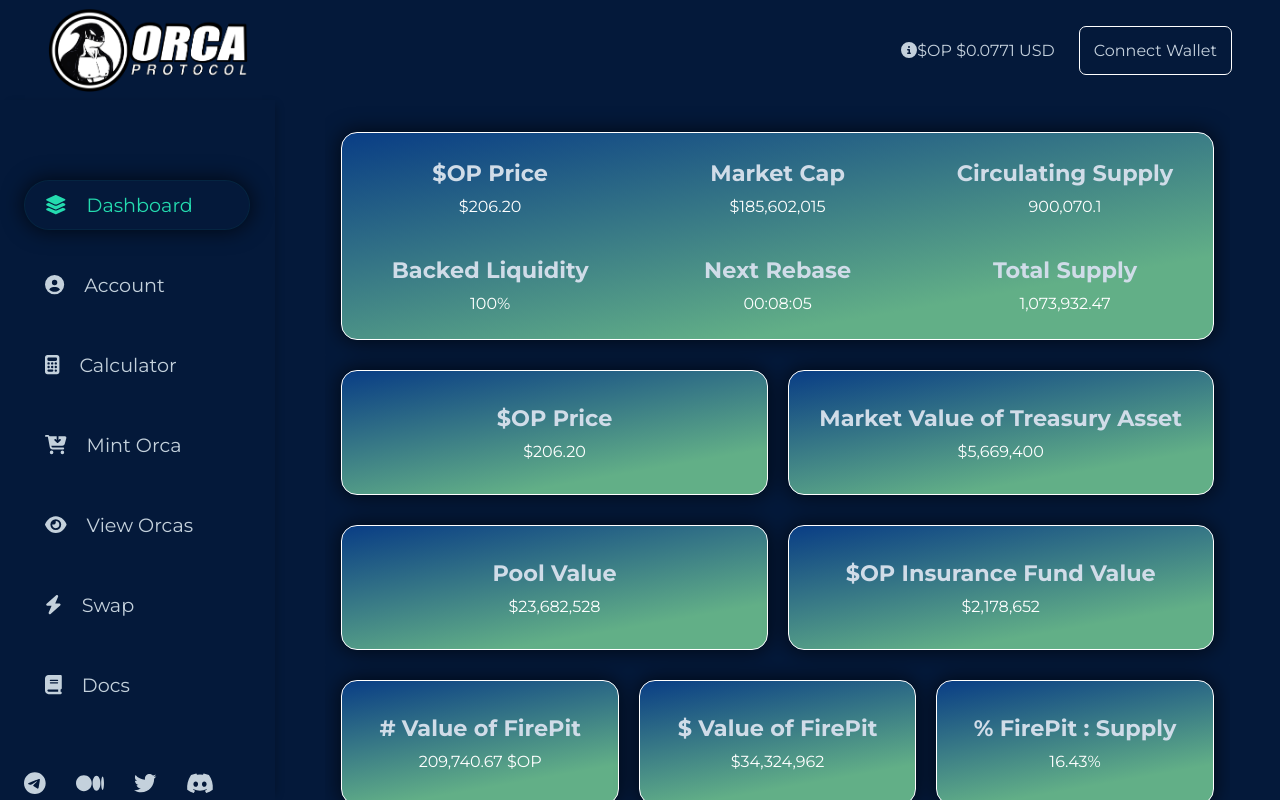
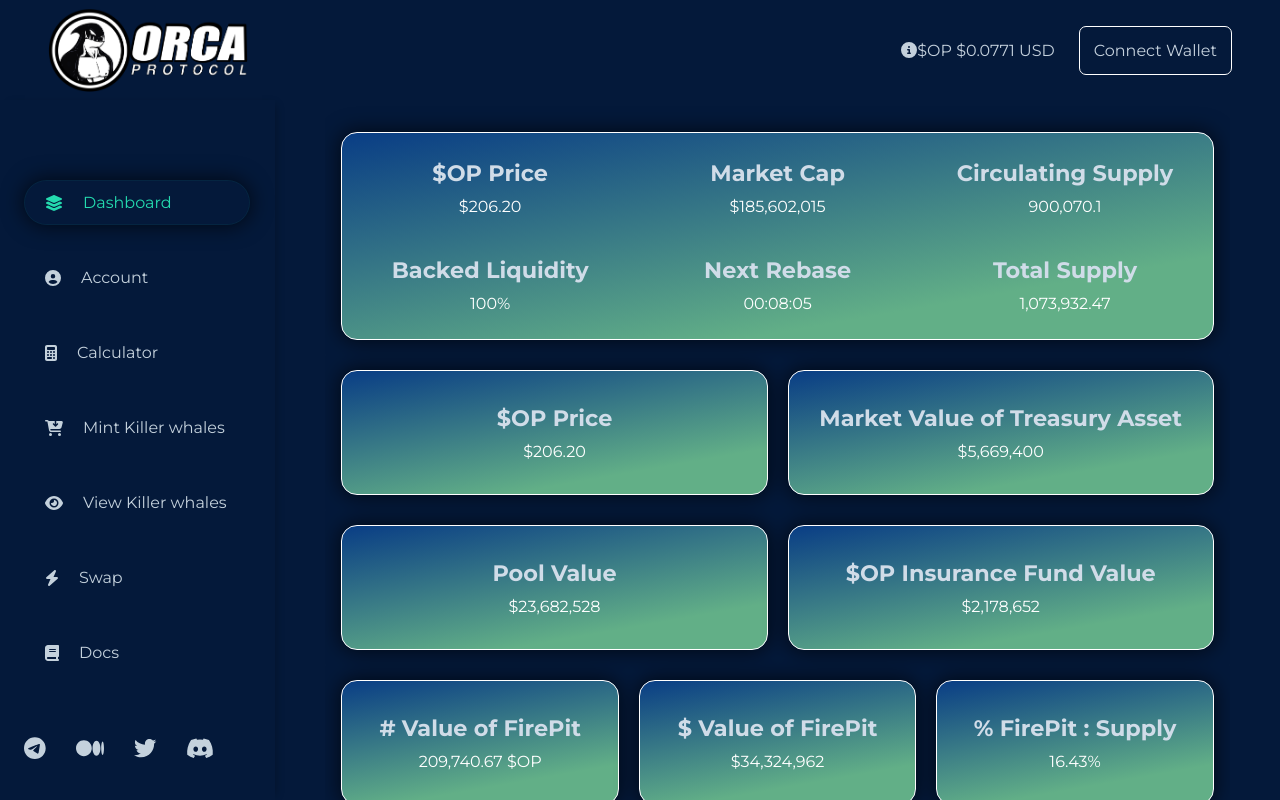
Before and after one commit to sikander-afzaal/finance-dashboard, a React (Create React App) app: page / in a window 1280 px wide. Built offline with nearby package versions, Linux system fonts and the light colour scheme.

Commit message:
first commit

```diff
--- a/src/Layout/SideBar/Sidebar.css
+++ b/src/Layout/SideBar/Sidebar.css
@@ -20,7 +20,7 @@
   gap: 30px;
 }
 .row-link {
-  width: 60%;
+  width: 80%;
   display: flex;
   justify-content: flex-start;
   align-items: center;
@@ -85,15 +85,24 @@
 }
 @media screen and (max-width: 1570px) {
   .row-link {
-    width: 80%;
+    width: 90%;
   }
 }
-@media screen and (max-width: 1306px) {
+@media screen and (max-width: 1360px) {
   .row-link {
-    width: 90%;
+    font-size: 1rem;
   }
   .sidebar {
     padding-left: 1.5rem;
+  }
+}
+@media screen and (max-width: 1162px) {
+  .row-link {
+    font-size: 1rem;
+    width: 95%;
+  }
+  .sidebar {
+    padding-left: 0.5rem;
   }
 }
 @media screen and (max-width: 1046px) {
@@ -115,11 +124,16 @@
   }
   .row-link {
     width: 360px;
+    font-size: 1.2rem;
+    padding-left: 1.5rem;
   }
   .display {
     display: block;
     padding-left: 20px;
     font-size: 3rem;
+  }
+  .bottom-sidebar {
+    padding-left: 1.5rem;
   }
   .right-div {
     flex: none;
--- a/src/Layout/SideBar/Sidebar.jsx
+++ b/src/Layout/SideBar/Sidebar.jsx
@@ -92,7 +92,7 @@
             className="row-link mint-link"
           >
             <FontAwesomeIcon icon={faCartArrowDown} />
-            <p>Mint Orca</p>
+            <p>Mint Killer whales</p>
           </Link>
           <Link
             to={"/view"}
@@ -100,7 +100,7 @@
             className="row-link view-link"
           >
             <FontAwesomeIcon icon={faEye} />
-            <p>View Orcas</p>
+            <p>View Killer whales</p>
           </Link>
           <a
             target={"blank"}
```
